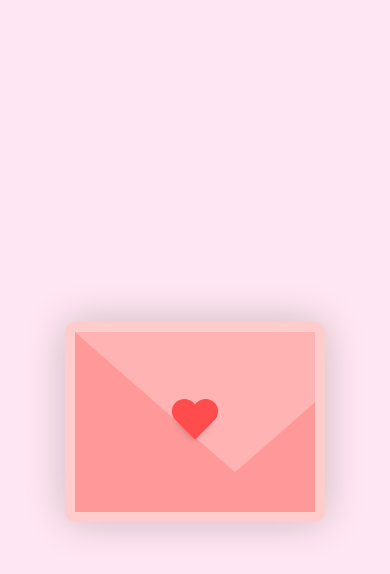
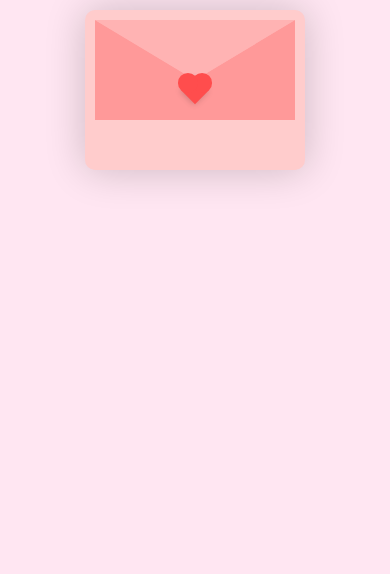
Before and after one commit to Manoel2k67/Anateaminho, a plain HTML site: page index.html in a window 390 px wide. Drawn offline with nearby package versions, Linux system fonts and the light colour scheme.

Commit message:
Add files via upload

```diff
--- a/style.css
+++ b/style.css
@@ -26,19 +26,20 @@ body {
 
 .container {
     display: flex;
-    flex-direction: row;
+    flex-direction: column;
     align-items: center;
-    justify-content: center;
+    justify-content: flex-start; /* Alinha o conteúdo no topo */
     position: relative;
     height: 100vh;
     gap: 20px;
+    padding-top: 20px; /* Espaço no topo para o envelope */
 }
 
 .envelope-wrapper {
     background: var(--bg-envelope-color);
     box-shadow: 0 0 40px var(--shadow-color);
     border-radius: 10px;
-    padding: 20px;
+    padding: 10px;
     cursor: pointer;
     position: relative;
     overflow: hidden;
@@ -47,8 +48,8 @@ body {
 
 .envelope {
     position: relative;
-    width: 320px;
-    height: 240px;
+    width: 240px; /* Tamanho menor para celular */
+    height: 160px; /* Tamanho menor para celular */
     overflow: hidden;
 }
 
@@ -57,9 +58,9 @@ body {
     position: absolute;
     top: 0;
     z-index: 2;
-    border-top: 140px solid var(--envelope-tab);
-    border-right: 160px solid transparent;
-    border-left: 160px solid transparent;
+    border-top: 80px solid var(--envelope-tab); /* Ajustado para tamanho menor */
+    border-right: 120px solid transparent;
+    border-left: 120px solid transparent;
     transform-origin: top;
     transition: all 0.4s ease-in-out 0.5s;
 }
@@ -70,18 +71,18 @@ body {
     z-index: 2;
     width: 0px;
     height: 0px;
-    border-top: 140px solid transparent;
-    border-right: 160px solid var(--envelope-cover);
-    border-bottom: 100px solid var(--envelope-cover);
-    border-left: 160px solid var(--envelope-cover);
+    border-top: 80px solid transparent; /* Ajustado para tamanho menor */
+    border-right: 120px solid var(--envelope-cover);
+    border-bottom: 60px solid var(--envelope-cover); /* Ajustado para tamanho menor */
+    border-left: 120px solid var(--envelope-cover);
 }
 
 .heart {
     position: absolute;
     top: 50%;
     left: 50%;
-    width: 30px;
-    height: 30px;
+    width: 20px; /* Tamanho menor para celular */
+    height: 20px; /* Tamanho menor para celular */
     background: var(--heart-color);
     z-index: 4;
     transform: translate(-50%, -50%) rotate(45deg);
@@ -97,18 +98,18 @@ body {
 .heart::after {
     content: "";
     position: absolute;
-    width: 30px;
-    height: 30px;
+    width: 20px; /* Tamanho menor para celular */
+    height: 20px; /* Tamanho menor para celular */
     background-color: var(--heart-color);
     border-radius: 50%;
 }
 
 .heart::before {
-    top: -15px;
+    top: -10px; /* Ajustado para tamanho menor */
 }
 
 .heart::after {
-    right: 15px;
+    right: 10px; /* Ajustado para tamanho menor */
 }
 
 /* Animação do envelope */
@@ -118,7 +119,7 @@ body {
 }
 
 .flap .envelope-wrapper {
-    transform: translateY(-170px);
+    transform: translateY(-100px); /* Ajustado para telas menores */
 }
 
 .flap .heart {
@@ -130,76 +131,55 @@ body {
 .message {
     position: absolute;
     top: 50%;
-    left: 20%; /* Começa fora da carta */
-    transform: translateY(-50%) translateX(-100%); /* Começa fora da tela à esquerda */
-    width: 100%;
-    max-width: 550px; /* Ajuste o tamanho da folha */
+    left: 50%;
+    transform: translate(-50%, -50%) scale(0.9); /* Centraliza e reduz um pouco o tamanho */
+    width: 90%; /* Ocupa 90% da largura da tela */
+    max-width: 400px; /* Limita o tamanho máximo */
     background: var(--vintage-paper);
     color: var(--txt-color);
     font-family: var(--paper-font);
-    font-size: 24px;
-    line-height: 1.6;
-    padding: 30px;
+    font-size: 16px; /* Tamanho menor para celular */
+    line-height: 1.5; /* Espaçamento menor para melhor leitura */
+    padding: 20px;
     box-shadow: 0 0 10px rgba(0, 0, 0, 0.2);
     opacity: 0;
     transition: transform 1s ease-in-out, opacity 1s ease-in-out;
     z-index: 10;
-    border-radius: 10px; /* Deixa as bordas arredondadas para dar mais aparência de página */
+    border-radius: 10px;
 }
 
 /* Animação da folha deslizando */
 .show {
-    transform: translateX(0) translateY(-50%); /* Desliza para dentro */
+    transform: translate(-50%, -50%) scale(1); /* Retorna ao tamanho normal */
     opacity: 1;
 }
 
 /* Ajustes para telas menores */
-@media (max-width: 768px) {
+@media (max-width: 480px) {
     .message {
-        max-width: 90%; /* Reduz a largura da mensagem */
-        font-size: 18px; /* Reduz o tamanho da fonte */
-        padding: 20px; /* Reduz o padding */
-        left: 50%; /* Centraliza a mensagem */
-        transform: translateX(-50%) translateY(-50%); /* Ajusta a posição */
-    }
-
-    .envelope-wrapper {
-        padding: 10px; /* Reduz o padding do envelope */
+        font-size: 14px; /* Tamanho ainda menor para telas muito pequenas */
+        padding: 15px;
     }
 
     .envelope {
-        width: 280px; /* Reduz o tamanho do envelope */
-        height: 200px;
+        width: 200px; /* Tamanho menor para telas muito pequenas */
+        height: 140px;
     }
 
-    .heart {
-        width: 25px; /* Reduz o tamanho do coração */
-        height: 25px;
+    .envelope::before {
+        border-top: 60px solid var(--envelope-tab); /* Ajustado para telas muito pequenas */
+        border-right: 100px solid transparent;
+        border-left: 100px solid transparent;
     }
 
-    .heart::before,
-    .heart::after {
-        width: 25px;
-        height: 25px;
+    .envelope::after {
+        border-top: 60px solid transparent; /* Ajustado para telas muito pequenas */
+        border-right: 100px solid var(--envelope-cover);
+        border-bottom: 40px solid var(--envelope-cover); /* Ajustado para telas muito pequenas */
+        border-left: 100px solid var(--envelope-cover);
     }
 
     .flap .envelope-wrapper {
-        transform: translateY(-120px); /* Ajusta a animação para telas menores */
+        transform: translateY(-80px); /* Ajustado para telas muito pequenas */
     }
 }
-
-@media (max-width: 480px) {
-    .message {
-        font-size: 16px; /* Reduz ainda mais o tamanho da fonte */
-        padding: 15px; /* Reduz o padding */
-    }
-
-    .envelope {
-        width: 240px; /* Reduz ainda mais o tamanho do envelope */
-        height: 180px;
-    }
-
-    .flap .envelope-wrapper {
-        transform: translateY(-100px); /* Ajusta a animação para telas muito pequenas */
-    }
-}
```
